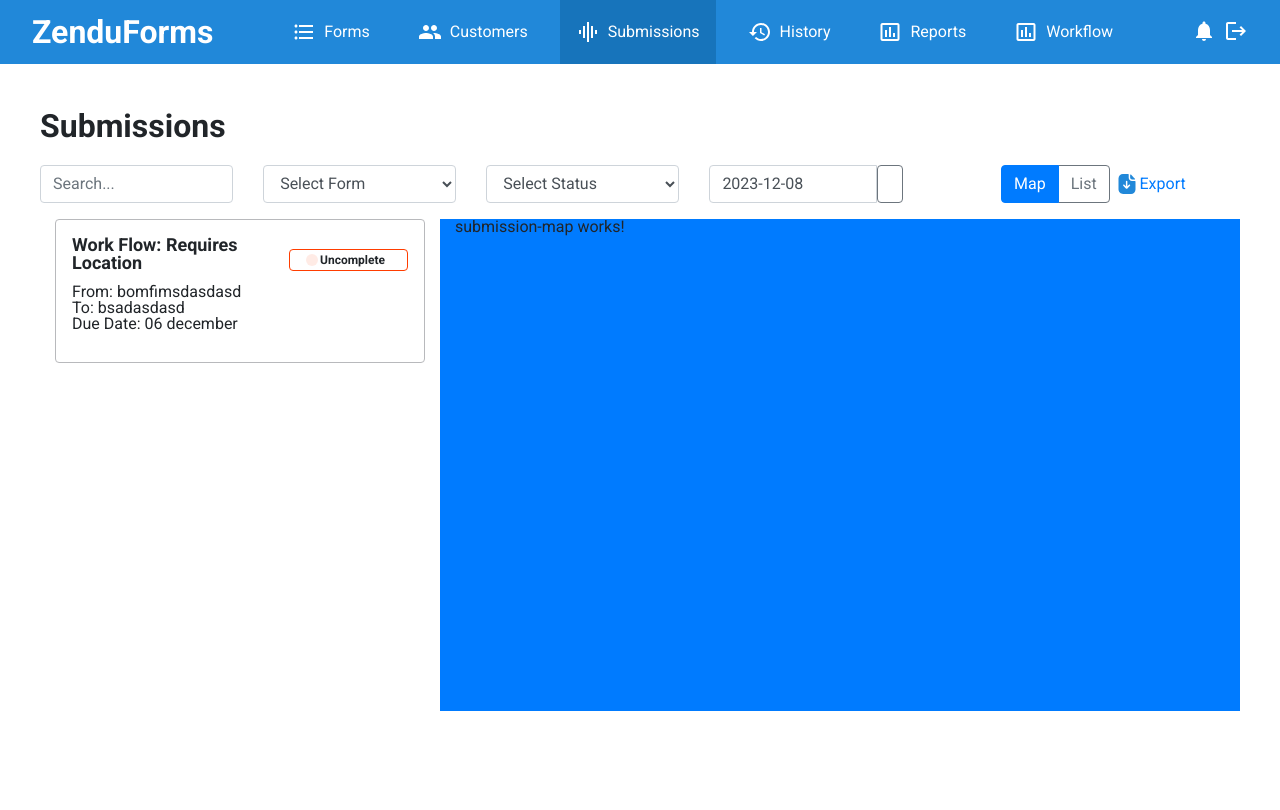
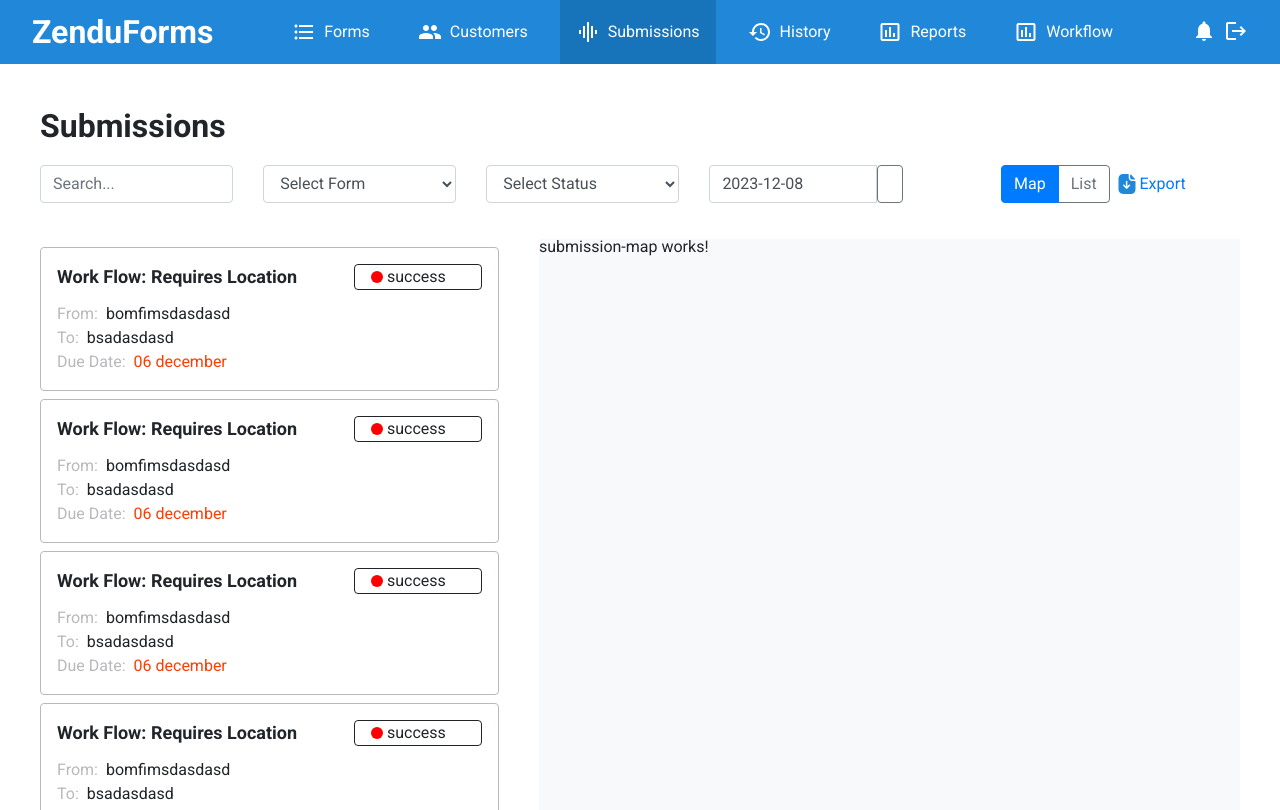
Before and after one commit to BomfimThiago/gofleet, an Angular app in the folder zenduforms/: page /submissions in a window 1280 px wide. Built offline with nearby package versions, Linux system fonts and the light colour scheme.

Commit message:
submission-card component

```diff
--- /dev/null
+++ b/zenduforms/src/app/submission/badge/badge.component.css
@@ -0,0 +1,28 @@
+.status-container {
+    display: flex;
+    align-items: center;
+    gap: 4px;
+    padding: 4px 16px;
+    border: 1px solid;
+    border-radius: 4px;
+    width: 128px;
+  }
+
+  .status-success {
+    border-color: green;
+  }
+
+  .status-warning {
+    border-color: orange;
+  }
+
+  .status-error {
+    border-color: red;
+  }
+
+  .ball {
+    width: 12px;
+    height: 12px;
+    border-radius: 50%;
+    background: red;
+  }
--- /dev/null
+++ b/zenduforms/src/app/submission/badge/badge.component.html
@@ -0,0 +1,4 @@
+<div class="status-container" [ngClass]="status">
+  <div class="ball"></div>
+  <span>{{ status }}</span>
+</div>
--- a/zenduforms/src/app/submission/submission-card/submission-card.component.css
+++ b/zenduforms/src/app/submission/submission-card/submission-card.component.css
@@ -5,26 +5,22 @@
     padding: 16px;
 }
 
-.card-title {
+.card-title-container {
+    display: flex;
+    justify-content: space-between;
+    align-items: center;
+}
+
+.submission-card-title {
     font-weight: 700;
     font-size: 18px;
 }
 
-.badge {
-    width: 128px;
-    padding: 4px 16px;
-    display: flex;
-    gap: 2px;
-    border-radius: 4px;
-    border: 1px solid var(--color-error, #FF3D00);
+.card-from {
+    color: #B8B9BC;
 }
 
-.badge .uncomplete {
-   background-color:  rgba(255, 61, 0, 0.10);
+.card-date {
+    color: #FF3D00;
+    font-weight: 500;
 }
-
-.ball {
-    width: 12px;
-    height: 12px;
-    border-radius: 50%;
-}
--- a/zenduforms/src/app/submission/submission-card/submission-card.component.html
+++ b/zenduforms/src/app/submission/submission-card/submission-card.component.html
@@ -1,23 +1,92 @@
-<div class="w-100">
-    <div class="submission-card w-100">
-        <div class="d-flex justify-content-between align-items-center">
-            <h1 class="card-title">Work Flow: Requires Location</h1>
-            <div class="badge uncomplete">
-                <div class="ball uncomplete"></div>
-                <span class="uncomplet">Uncomplete</span>
-            </div>
+<div>
+    <div class="submission-card mt-2">
+        <div class="card-title-container">
+            <h1 class="submission-card-title">Work Flow: Requires Location</h1>
+            <app-badge [status]="'success'"></app-badge>
         </div>
-        <div>
-            <span>From: </span>
-            <span>bomfimsdasdasd</span>
+        <div class="mt-3">
+            <span class="card-from mr-1">From: </span>
+            <span class="">bomfimsdasdasd</span>
         </div>
-        <div>
-            <span>To: </span>
+        <div class="mt-2">
+            <span class="card-from mr-1"> To: </span>
             <span>bsadasdasd</span>
         </div>
-        <div>
-            <span>Due Date: </span>
-            <span>06 december</span>
+        <div class="mt-2">
+            <span class="card-from mr-1">Due Date: </span>
+            <span class="card-date">06 december</span>
+        </div>
+    </div>
+    <div class="submission-card mt-2">
+        <div class="card-title-container">
+            <h1 class="submission-card-title">Work Flow: Requires Location</h1>
+            <app-badge [status]="'success'"></app-badge>
+        </div>
+        <div class="mt-3">
+            <span class="card-from mr-1">From: </span>
+            <span class="">bomfimsdasdasd</span>
+        </div>
+        <div class="mt-2">
+            <span class="card-from mr-1"> To: </span>
+            <span>bsadasdasd</span>
+        </div>
+        <div class="mt-2">
+            <span class="card-from mr-1">Due Date: </span>
+            <span class="card-date">06 december</span>
+        </div>
+    </div>
+    <div class="submission-card mt-2">
+        <div class="card-title-container">
+            <h1 class="submission-card-title">Work Flow: Requires Location</h1>
+            <app-badge [status]="'success'"></app-badge>
+        </div>
+        <div class="mt-3">
+            <span class="card-from mr-1">From: </span>
+            <span class="">bomfimsdasdasd</span>
+        </div>
+        <div class="mt-2">
+            <span class="card-from mr-1"> To: </span>
+            <span>bsadasdasd</span>
+        </div>
+        <div class="mt-2">
+            <span class="card-from mr-1">Due Date: </span>
+            <span class="card-date">06 december</span>
+        </div>
+    </div>
+    <div class="submission-card mt-2">
+        <div class="card-title-container">
+            <h1 class="submission-card-title">Work Flow: Requires Location</h1>
+            <app-badge [status]="'success'"></app-badge>
+        </div>
+        <div class="mt-3">
+            <span class="card-from mr-1">From: </span>
+            <span class="">bomfimsdasdasd</span>
+        </div>
+        <div class="mt-2">
+            <span class="card-from mr-1"> To: </span>
+            <span>bsadasdasd</span>
+        </div>
+        <div class="mt-2">
+            <span class="card-from mr-1">Due Date: </span>
+            <span class="card-date">06 december</span>
+        </div>
+    </div>
+    <div class="submission-card mt-2">
+        <div class="card-title-container">
+            <h1 class="submission-card-title">Work Flow: Requires Location</h1>
+            <app-badge [status]="'success'"></app-badge>
+        </div>
+        <div class="mt-3">
+            <span class="card-from mr-1">From: </span>
+            <span class="">bomfimsdasdasd</span>
+        </div>
+        <div class="mt-2">
+            <span class="card-from mr-1"> To: </span>
+            <span>bsadasdasd</span>
+        </div>
+        <div class="mt-2">
+            <span class="card-from mr-1">Due Date: </span>
+            <span class="card-date">06 december</span>
         </div>
     </div>
 </div>
--- a/zenduforms/src/app/submission/submission-card/submission-card.component.ts
+++ b/zenduforms/src/app/submission/submission-card/submission-card.component.ts
@@ -1,9 +1,10 @@
 import { Component } from '@angular/core';
+import { BadgeComponent } from '../badge/badge.component';
 
 @Component({
   selector: 'app-submission-card',
   standalone: true,
-  imports: [],
+  imports: [BadgeComponent],
   templateUrl: './submission-card.component.html',
   styleUrl: './submission-card.component.css'
 })
--- a/zenduforms/src/app/submission/submission.component.css
+++ b/zenduforms/src/app/submission/submission.component.css
@@ -9,3 +9,20 @@
     background: white !important;
     border-right: none !important;
 }
+
+.card-map-container {
+    display: flex;
+    gap: 40px;
+    margin-top: 36px;
+    height: 87%;
+}
+
+.card-container {
+    flex:1;
+    max-width: 459px;
+    overflow-y: scroll;
+}
+
+.map-container {
+    flex: 1;
+}
--- a/zenduforms/src/app/submission/submission.component.html
+++ b/zenduforms/src/app/submission/submission.component.html
@@ -57,11 +57,11 @@
             </div>
         </div>
     </form>
-    <div class="mt-3 d-flex h-75">
-        <div class="col-4 h-100">
+    <div class="card-map-container">
+        <div class="card-container">
             <app-submission-card></app-submission-card>
         </div>
-        <div class="col-8 bg-primary">
+        <div class="map-container bg-light">
             <app-submission-map></app-submission-map>
         </div>
     </div>
```
Also changed, not shown: zenduforms/src/app/submission/badge/badge.component.ts (added, +13 -0 lines).
